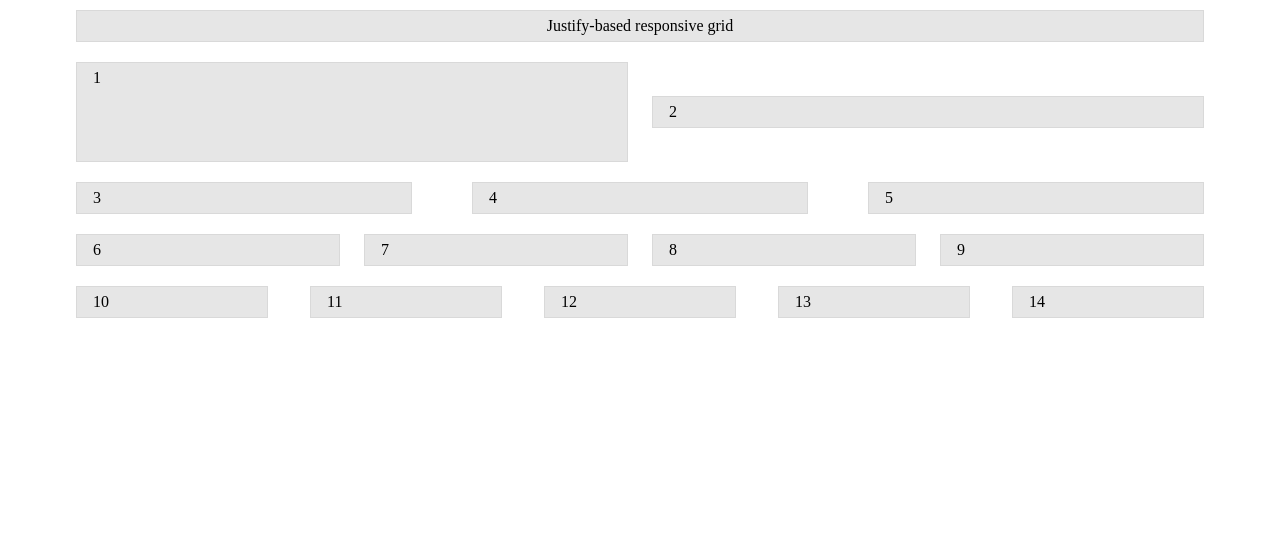
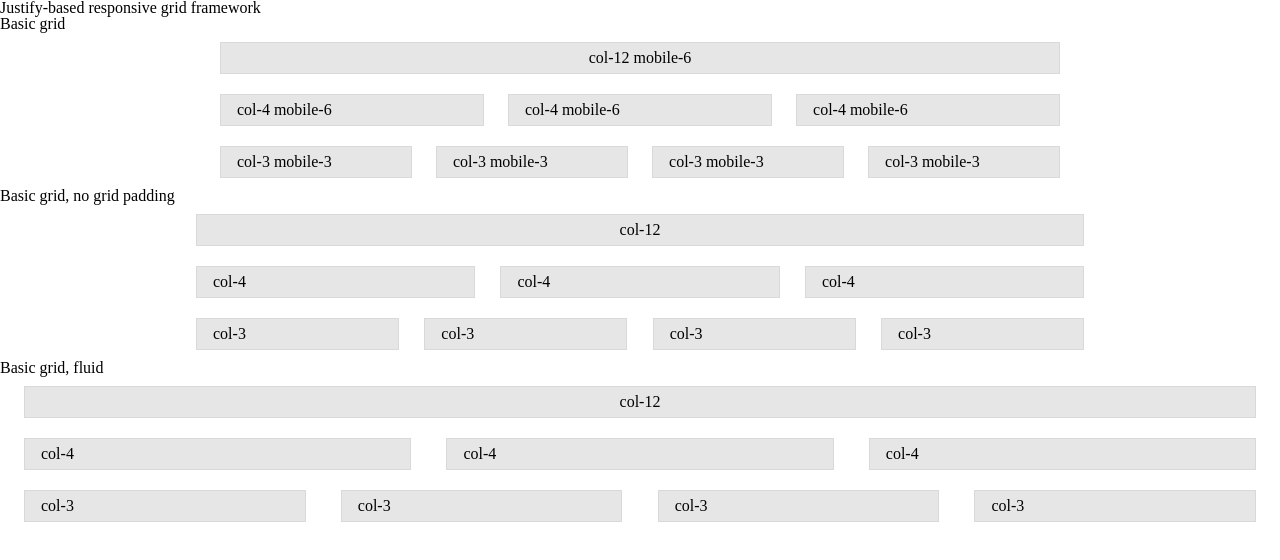
Before and after one commit to Velzevul/jgrid, a plain HTML site: page index.html in a window 1280 px wide. Drawn offline with Linux system fonts and the light colour scheme.

Commit message:
changed fluid grid, added no-padding grid, made "desktop" as default & fallback value

```diff
--- a/index.html
+++ b/index.html
@@ -7,33 +7,48 @@
     <link rel="stylesheet" href="stylesheets/example.css">
 </head>
 <body>
+    <h1>Justify-based responsive grid framework</h1>
+
+    <h2>Basic grid</h2>
     <div class="grid">
-        <div class="col col-12 mobile-6 tablet-12 desktop-16 is-center-aligned">Justify-based responsive grid</div>
+        <div class="col col-12 mobile-6 is-center-aligned">col-12 mobile-6</div>
 
-        <div class="col col-6 mobile-3 tablet-6 desktop-8" style="height: 100px; vertical-align:middle;">1</div>
-        <div class="col col-6 mobile-3 tablet-6 desktop-8" style="vertical-align:middle;">2</div>
+        <div class="col col-4 mobile-6">col-4 mobile-6</div>
+        <div class="col col-4 mobile-6">col-4 mobile-6</div>
+        <div class="col col-4 mobile-6">col-4 mobile-6</div>
 
-        <div class="col col-4 mobile-2 tablet-4 desktop-5">3</div>
-        <div class="col col-4 prepend-4 append-4 mobile-2 mobile-prepend-2 mobile-append-2 tablet-4 desktop-5">4</div>
-        <div class="col col-4 prepend-8 mobile-2 mobile-prepend-4 tablet-4 desktop-5">5</div>
+        <div class="col col-3 mobile-3">col-3 mobile-3</div>
+        <div class="col col-3 mobile-3">col-3 mobile-3</div>
+        <div class="col col-3 mobile-3">col-3 mobile-3</div>
+        <div class="col col-3 mobile-3">col-3 mobile-3</div>
+    </div>
 
-        <div class="col col-3 mobile-hidden tablet-3 desktop-4">6</div>
-        <div class="col col-3 mobile-hidden tablet-3 tablet-prepend-3 tablet-append-6 desktop-4">7</div>
-        <div class="col col-3 mobile-hidden tablet-3 tablet-prepend-6 tablet-append-3 desktop-4">8</div>
-        <div class="col col-3 mobile-hidden tablet-3 tablet-prepend-9 desktop-4">9</div>
+    <h2>Basic grid, no grid padding</h2>
+    <div class="grid no-padding">
+        <div class="col col-12 is-center-aligned">col-12</div>
 
-        <div class="col fallback-hidden tablet-hidden desktop-3">10</div>
-        <div class="col fallback-hidden tablet-hidden desktop-3">11</div>
-        <div class="col fallback-hidden tablet-hidden desktop-3">12</div>
-        <div class="col fallback-hidden tablet-hidden desktop-3">13</div>
-        <div class="col fallback-hidden tablet-hidden desktop-3">14</div>
+        <div class="col col-4">col-4</div>
+        <div class="col col-4">col-4</div>
+        <div class="col col-4">col-4</div>
 
-        <div class="col fallback-hidden desktop-hidden large-3">15</div>
-        <div class="col fallback-hidden desktop-hidden large-3">16</div>
-        <div class="col fallback-hidden desktop-hidden large-3">17</div>
-        <div class="col fallback-hidden desktop-hidden large-3">18</div>
-        <div class="col fallback-hidden desktop-hidden large-3">19</div>
-        <div class="col fallback-hidden desktop-hidden large-3">20</div>
+        <div class="col col-3">col-3</div>
+        <div class="col col-3">col-3</div>
+        <div class="col col-3">col-3</div>
+        <div class="col col-3">col-3</div>
+    </div>
+
+    <h2>Basic grid, fluid</h2>
+    <div class="grid fluid">
+        <div class="col col-12 is-center-aligned">col-12</div>
+
+        <div class="col col-4">col-4</div>
+        <div class="col col-4">col-4</div>
+        <div class="col col-4">col-4</div>
+
+        <div class="col col-3">col-3</div>
+        <div class="col col-3">col-3</div>
+        <div class="col col-3">col-3</div>
+        <div class="col col-3">col-3</div>
     </div>
 </body>
 </html>
--- a/sass/jgrid.scss
+++ b/sass/jgrid.scss
@@ -21,17 +21,16 @@
   $column-padding: 1 * $font-size;
 
   // layout configuration:
-  $default: 12; // default number of columns, also number of columns for a IE8 fallback
+  $desktop: 12; // default number of columns, also number of columns for a IE8 fallback
 
   // next values determine breakpoints you will have.
   // set to false if you do not want a breakpoint
   $mobile: 6;
-  $tablet: 12;
-  $desktop: 16;
+  $tablet: 8;
   $large: 18;
 
 
-// --- UTILITIES ---
+// --- MIXINS ---
 
   // calculate max-width for grid
   @function grid-width( $columns ){
@@ -62,26 +61,21 @@
 
 // --- GRID ---
 
-  // fluid type: no max-width, stretches to the whole space
-  .grid-fluid {
+  // normal grid: has fixed width
+  .grid {
     font-size: 0;
     line-height: 0;
     text-align: justify;
     text-justify: distribute-all-lines; // for IE8
     padding: 0 $column-gutter;
     margin: 0 auto;
+    max-width: grid-width($desktop); // IE8 fallback
 
     &:after {
       content: '';
       display: inline-block;
       width: 100%;
     }
-  }
-
-  // normal grid: has fixed width
-  .grid {
-    @extend .grid-fluid;
-    max-width: grid-width($default); // default and IE8 fallback
 
     // since normal browsers will see this, they will have nice responsive mobile-first grid
     @if $mobile != false {
@@ -96,10 +90,8 @@
       }
     }
 
-    @if $desktop != false {
     @include breakpoint($desktop){
       max-width: grid-width($desktop);
-      }
     }
 
     @if $large != false {
@@ -109,18 +101,23 @@
     }
   }
 
-  // default and fallback for crappy IE8
-  @for $i from 1 through $default {
-    .col-#{$i} { @include justify-column($i,$default);}
+  // fluid grid (withoug max-width restrictions)
+  .grid.fluid {
+    max-width: 100%;
   }
 
-  @for $i from 1 through $default {
-    .prepend-#{$i} { margin-left:  100% * ($i * $column-width + $i * $column-gutter) / ($default * $column-width + ($default - 1) * $column-gutter ); }
-    .append-#{$i} { margin-right: 100% * ($i * $column-width + $i * $column-gutter) / ($default * $column-width + ($default - 1) * $column-gutter ); }
+  // grid with no grid padding (1st column starts exactly where grid starts)
+  .grid.no-padding {
+    padding: 0;
   }
 
-  .fallback-hidden {
-    display:none;
+  // fallback for crappy IE8
+  @for $i from 1 through $desktop {
+    .col-#{$i} { @include justify-column($i,$desktop);}
+  }
+  @for $i from 1 through $desktop {
+    .prepend-#{$i} { margin-left:  100% * ($i * $column-width + $i * $column-gutter) / ($desktop * $column-width + ($desktop - 1) * $column-gutter ); }
+    .append-#{$i} { margin-right: 100% * ($i * $column-width + $i * $column-gutter) / ($desktop * $column-width + ($desktop - 1) * $column-gutter ); }
   }
 
   // mobile-first for normal browsers
@@ -134,12 +131,6 @@
         .mobile-prepend-#{$i} { margin-left:  100% * ($i * $column-width + $i * $column-gutter) / ($mobile * $column-width + ($mobile - 1) * $column-gutter ); }
         .mobile-append-#{$i} { margin-right: 100% * ($i * $column-width + $i * $column-gutter) / ($mobile * $column-width + ($mobile - 1) * $column-gutter ); }
       }
-
-      .mobile-hidden,     // hidden on mobile screens
-      .tablet-hidden,     // hidden on tablets & mobile screens
-      .desktop-hidden {   // hidden on desktops, tablets, & mobile screens
-        display:none;
-      }
     }
   }
 
@@ -152,20 +143,16 @@
         .tablet-prepend-#{$i} { margin-left:  100% * ($i * $column-width + $i * $column-gutter) / ($tablet * $column-width + ($tablet - 1) * $column-gutter ); }
         .tablet-append-#{$i} { margin-right: 100% * ($i * $column-width + $i * $column-gutter) / ($tablet * $column-width + ($tablet - 1) * $column-gutter ); }
       }
-      .mobile-hidden {display:inline-block;}
     }
   }
 
-  @if $desktop != false {
   @include breakpoint($desktop) {
     @for $i from 1 through $desktop {
-        .desktop-#{$i} { @include justify-column($i,$desktop); }
+      .col-#{$i} { @include justify-column($i,$desktop); }
     }
     @for $i from 1 through $desktop {
-        .desktop-prepend-#{$i} { margin-left:  100% * ($i * $column-width + $i * $column-gutter) / ($desktop * $column-width + ($desktop - 1) * $column-gutter ); }
-        .desktop-append-#{$i} { margin-right: 100% * ($i * $column-width + $i * $column-gutter) / ($desktop * $column-width + ($desktop - 1) * $column-gutter ); }
-      }
-      .tablet-hidden {display:inline-block;}
+      .prepend-#{$i} { margin-left:  100% * ($i * $column-width + $i * $column-gutter) / ($desktop * $column-width + ($desktop - 1) * $column-gutter ); }
+      .append-#{$i} { margin-right: 100% * ($i * $column-width + $i * $column-gutter) / ($desktop * $column-width + ($desktop - 1) * $column-gutter ); }
     }
   }
 
@@ -178,6 +165,5 @@
         .large-prepend-#{$i} { margin-left:  100% * ($i * $column-width + $i * $column-gutter) / ($large * $column-width + ($large - 1) * $column-gutter ); }
         .large-append-#{$i} { margin-right: 100% * ($i * $column-width + $i * $column-gutter) / ($large * $column-width + ($large - 1) * $column-gutter ); }
       }
-      .desktop-hidden {display:inline-block;}
     }
   }
```
Also changed, not shown: stylesheets/jgrid.css. Lines whose indentation alone changed are shown as unchanged.
